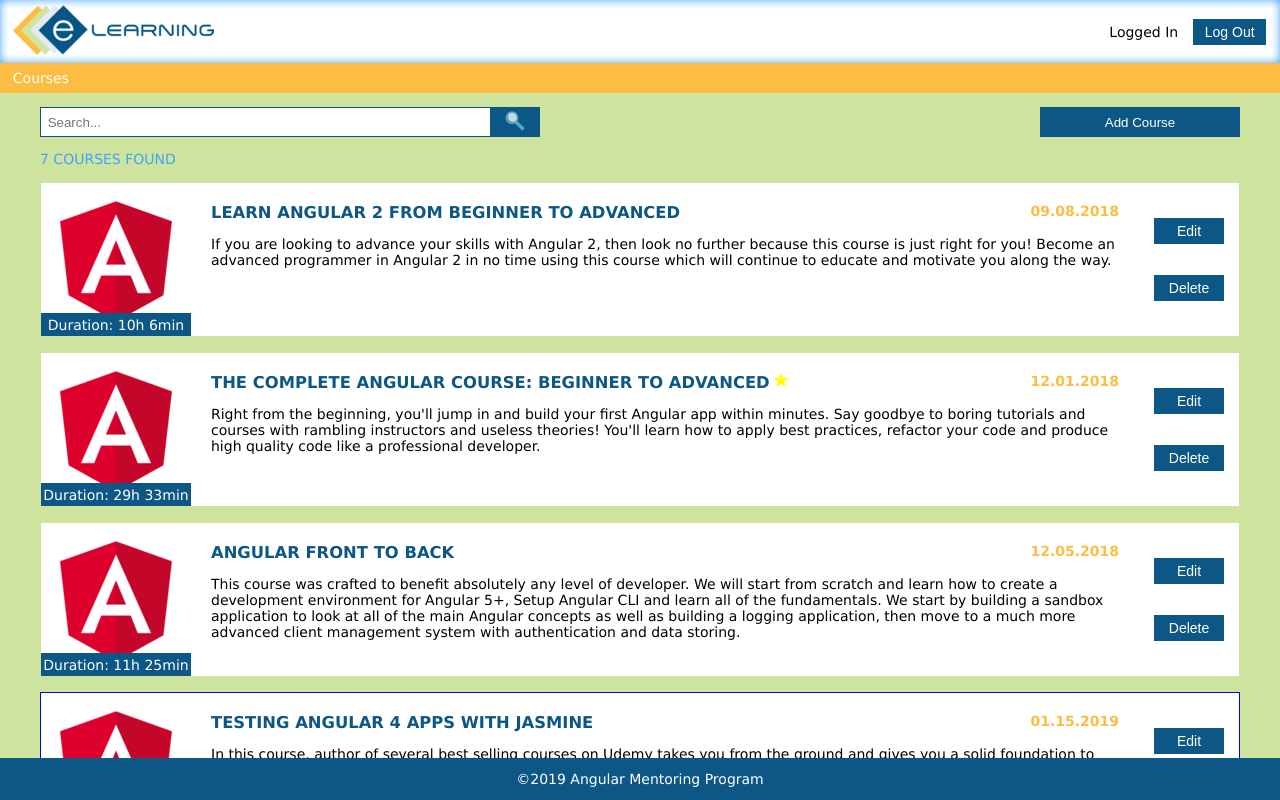
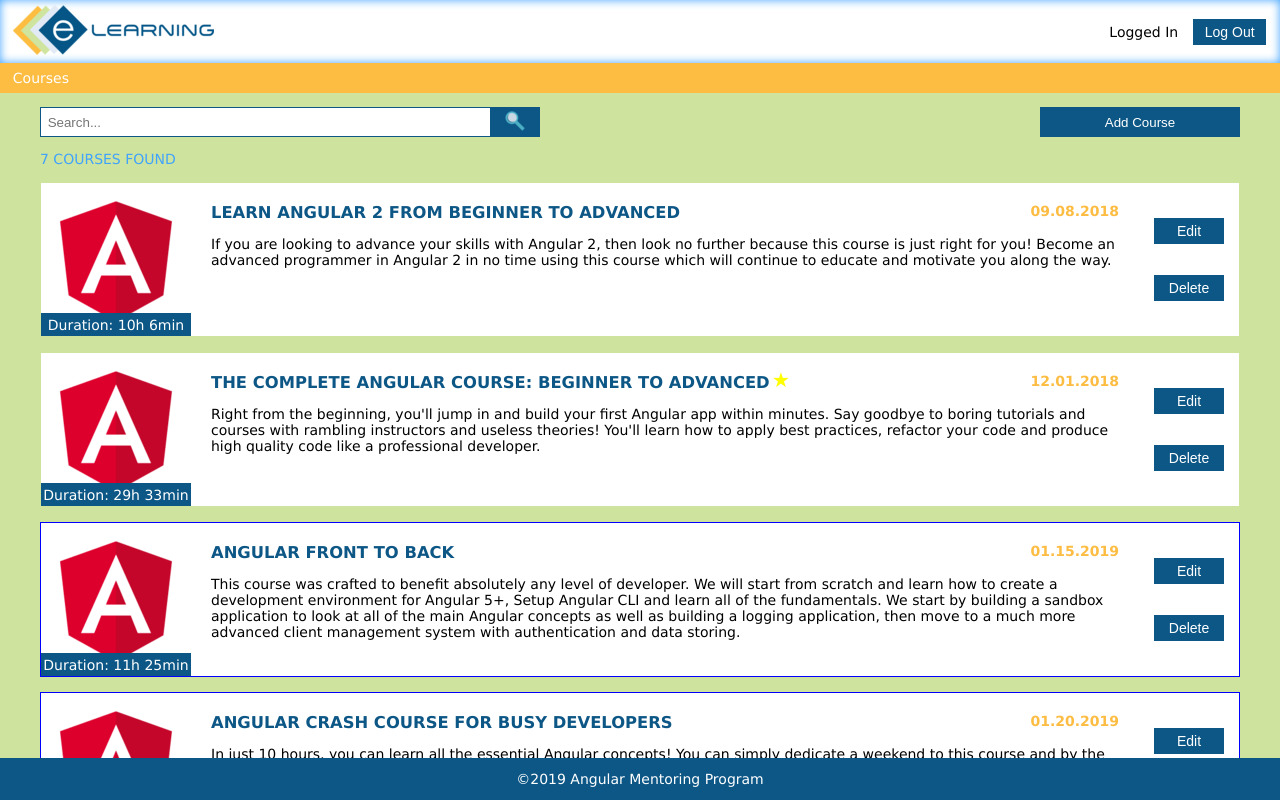
Before and after one commit to OksanaHodysh/e-learning-platform, an Angular app: page /courses in a window 1280 px wide. Built offline with nearby package versions, Linux system fonts and the light colour scheme.

Commit message:
Move back from class to directive.

```diff
--- a/src/app/features/courses/courses-list-item/courses-list-item.component.scss
+++ b/src/app/features/courses/courses-list-item/courses-list-item.component.scss
@@ -1,6 +1,7 @@
 :host {
     display: block;
     margin: 15px 0;
+    border: 1px solid transparent;
 }
 
 .container {
--- a/src/app/features/courses/courses-list/courses-list.component.html
+++ b/src/app/features/courses/courses-list/courses-list.component.html
@@ -17,10 +17,11 @@
   <ng-container *ngIf="searchedCourses.length; else noCourses">
     <div class="courses-list">
       <app-courses-list-item
+        class="list-item"
         *ngFor="let course of searchedCourses | orderBy: 'creationDate' | slice: 0: limit"
         [course]="course"
-        [ngClass]="['list-item', 'list-item-' + defineBorderColor(course.creationDate)]"
-        (removeCourse)="deleteCourse($event)">
+        (removeCourse)="deleteCourse($event)"
+        [appPaintBorder]="course.creationDate">
       </app-courses-list-item>
     </div>
     <div class="load-more"
--- a/src/app/features/courses/courses-list/courses-list.component.scss
+++ b/src/app/features/courses/courses-list/courses-list.component.scss
@@ -92,13 +92,3 @@
     color: #ffffff;
     padding: 0.5em;
 }
-
-.list-item {
-    border: 1px solid transparent;
-  &-blue {
-      border-color: blue;
-    }
-  &-green {
-      border-color: green;
-    }
-}
--- a/src/app/features/courses/courses-list/courses-list.component.ts
+++ b/src/app/features/courses/courses-list/courses-list.component.ts
@@ -62,7 +62,7 @@ export class CoursesListComponent implements OnInit {
       {
         id: 5,
         title: 'Angular Front To Back',
-        creationDate: '12/05/2018',
+        creationDate: '01/15/2019',
         duration: '685',
         topRated: false,
         description: `This course was crafted to benefit absolutely any level of developer. We will start from scratch and
@@ -73,7 +73,7 @@ export class CoursesListComponent implements OnInit {
       {
         id: 6,
         title: 'Testing Angular 4 Apps with Jasmine',
-        creationDate: '01/15/2019',
+        creationDate: '02/15/2019',
         duration: '132',
         topRated: false,
         description: `In this course, author of several best selling courses on Udemy takes you from the ground and gives you a
@@ -112,19 +112,4 @@ export class CoursesListComponent implements OnInit {
       this.limit += this.step;
     }
   }
-
-  public defineBorderColor(startDate: string): string {
-    const dayDuration = 24 * 60 * 60 * 1000;
-    const courseDate = new Date(startDate);
-    const diff = Math.floor((Date.now() - courseDate.getTime()) / dayDuration);
-    let result = 'transparent';
-
-    if (diff < 0) {
-      result = 'blue';
-    } else if (diff <= 14) {
-      result = 'green';
-    }
-
-    return result;
-  }
 }
```
Also changed, not shown: 1 other file (tests, documents, lock files or other folders).
